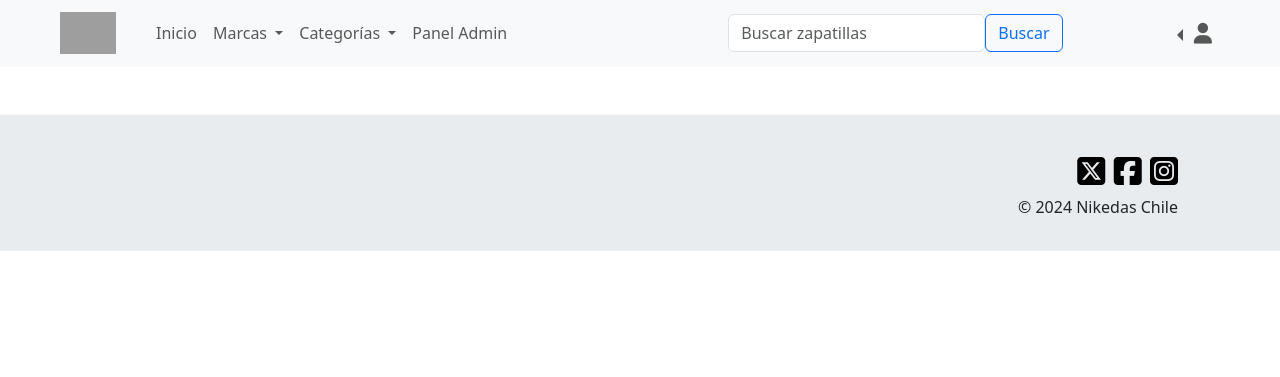
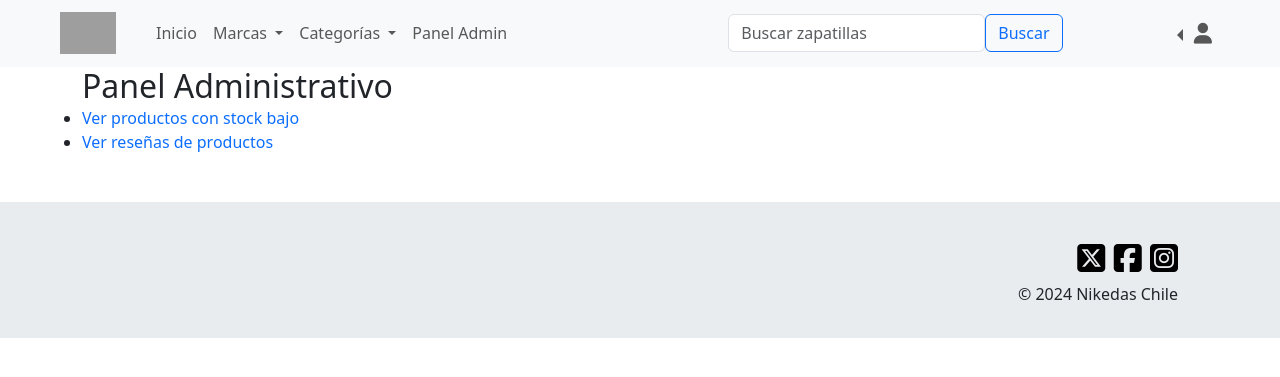
Before and after one commit to faavsun/nikedas, a Django app: template aplicacion/templates/aplicacion/5_panel_admin.html in a window 1280 px wide. Shown: the part 35-412 px from the top of the page. Run offline with Django 5.2, Linux system fonts and the light colour scheme; the template is opened without the code that fills it, so the values that code supplies are empty; some libraries are stand-ins or nearby versions; grey boxes are pictures that could not be loaded.

Commit message:
actualización de panel, referencias a paginas

```diff
--- a/aplicacion/templates/aplicacion/5_panel_admin.html
+++ b/aplicacion/templates/aplicacion/5_panel_admin.html
@@ -1,5 +1,11 @@
 {% extends 'base.html' %}
 {% load crispy_forms_tags %}
 {% block content %}
-
+  <div class="container">
+    <h2>Panel Administrativo</h2>
+    <ul>
+      <li><a href="{% url 'reporte_stock_bajo' %}">Ver productos con stock bajo</a></li>
+      <li><a href="{% url 'lista_resenas' %}">Ver reseñas de productos</a></li>
+    </ul>
+  </div>
 {% endblock %}
```
